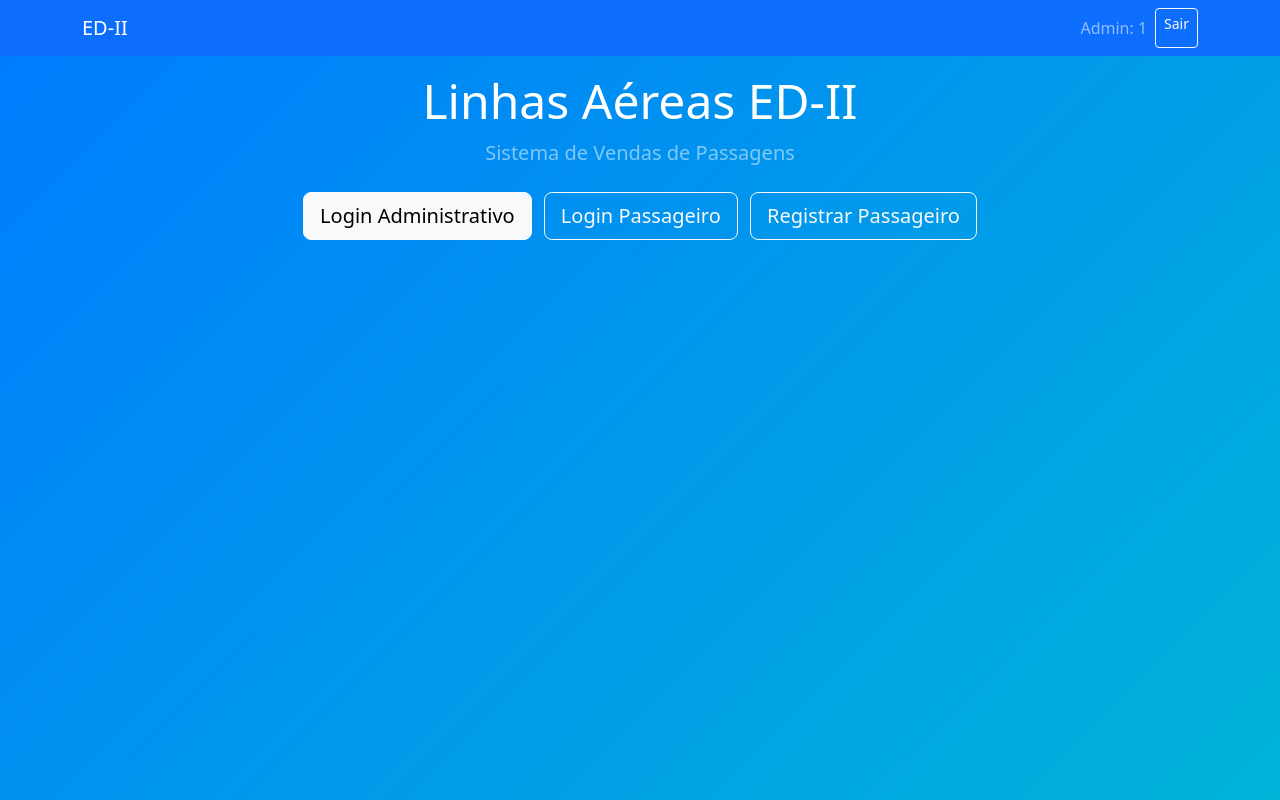
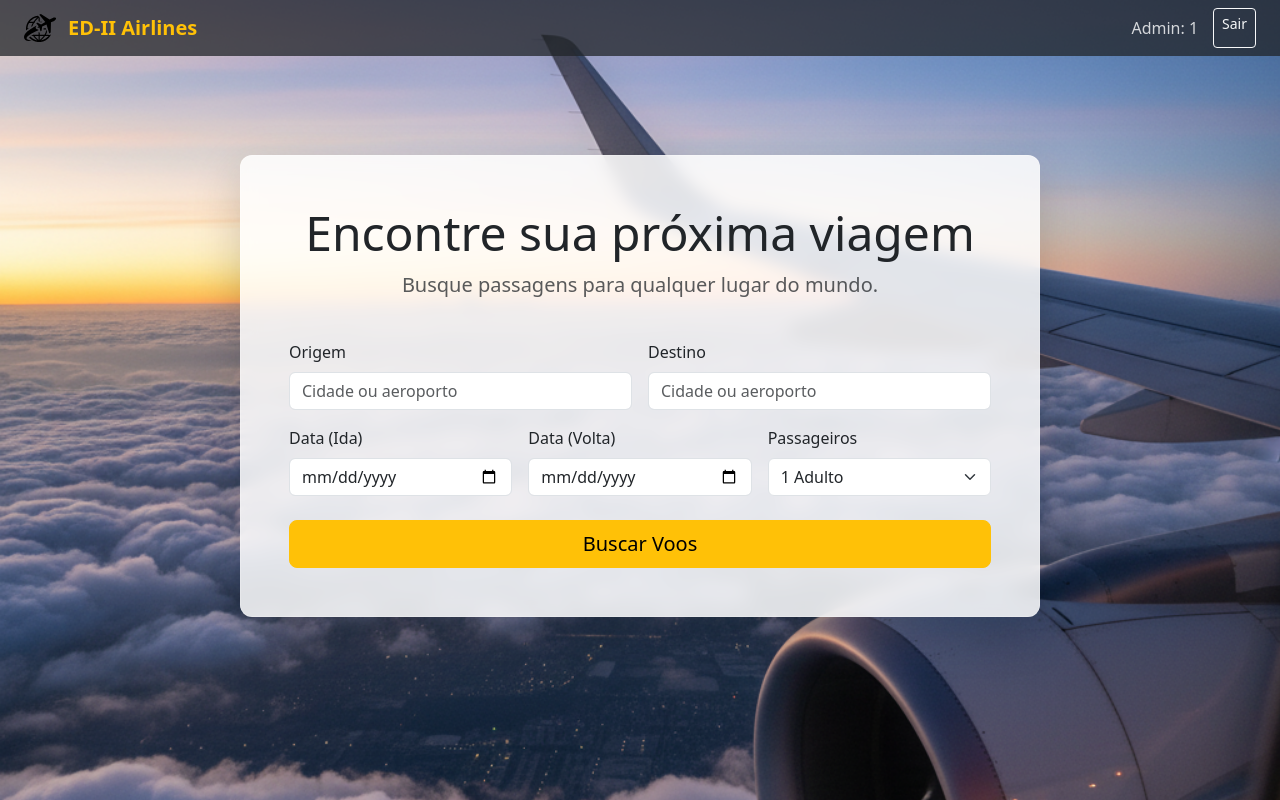
Before and after one commit to KaiqueWilliam/airline-management-system, a Flask app: page / in a window 1280 px wide. Run offline with Flask 3, Linux system fonts and the light colour scheme; the visitor is signed in with stand-in values (Sample User, id 1); some libraries are stand-ins or nearby versions.

Commit message:
add new tamplates of login and passenger, new structure files html and new route_voo

```diff
--- a/app/routes/voo_routes.py
+++ b/app/routes/voo_routes.py
@@ -2,7 +2,7 @@ from flask import Blueprint, render_template, request, redirect, url_for, flash
 
 voo_bp = Blueprint('voos', __name__, url_prefix='/voos')
 
-# DICIONÁRIO OBRIGATÓRIO DE VOOS (exigido pelo trabalho)
+
 voos = {
     "LA1001": {"origem": "São Paulo", "destino": "Rio de Janeiro", "horario": "08:30", "preco": 450},
     "LA1002": {"origem": "Rio de Janeiro", "destino": "Brasília", "horario": "10:45", "preco": 520},
--- a/app/static/css/style.css
+++ b/app/static/css/style.css
@@ -1,26 +1,70 @@
+/* Seu código body continua aqui */
 body {
-  background: linear-gradient(135deg, #007bff, #00b4d8);
+  background-image: url("{{ url_for('static', filename='images/fundo_aviacao.png') }}");
+  background-size: cover;
+  background-position: center center;
   background-attachment: fixed;
+  padding-top: 70px;
   color: #333;
 }
 
 .card {
-  background-color: #ffffffdd;
-  backdrop-filter: blur(5px);
-  border: none;
+  background-color: rgba(255, 255, 255, 0.85);
+  backdrop-filter: blur(8px);
+  border: 1px solid rgba(255, 255, 255, 0.2);
+  border-radius: 12px;
 }
 
 .btn-primary {
-  background-color: #007bff;
-  border: none;
+  background-color: #ffc107;
+  border-color: #ffc107;
+  color: #000;
+  font-weight: 500;
   transition: all 0.3s ease;
 }
 
 .btn-primary:hover {
-  background-color: #0056b3;
+  background-color: #e0a800;
+  border-color: #d39e00;
+  color: #000;
   transform: scale(1.02);
 }
 
 .form-control:focus {
-  box-shadow: 0 0 5px rgba(0, 123, 255, 0.5);
+  box-shadow: 0 0 5px rgba(255, 193, 7, 0.5);
+  border-color: #ffc107;
 }
+
+/* Nova cor principal (Amarelo/Dourado) */
+.navbar-brand {
+  color: #ffc107 !important;
+  font-weight: bold;
+  display: flex; /* Para alinhar o ícone e o texto */
+  align-items: center; /* Alinha verticalmente */
+}
+
+/* Estilo para a imagem da logo (se usar imagem em vez de emoji) */
+.navbar-brand .logo-icon {
+  height: 28px; /* Ajuste o tamanho conforme necessário */
+  margin-right: 8px; /* Espaço entre a logo e o texto */
+  vertical-align: middle;
+}
+
+/* Espaçamento maior entre os botões na navbar */
+.navbar-nav .nav-item {
+  margin-left: 10px; /* Adiciona espaço entre os itens */
+}
+
+.hero-section {
+  min-height: 75vh;
+  display: flex;
+  align-items: center;
+  justify-content: center;
+}
+
+/* Ajuste para o navbar-text quando logado */
+.navbar-text {
+  color: rgba(255, 255, 255, 0.8) !important;
+  margin-right: 15px !important;
+  font-weight: 500;
+}
--- a/app/templates/base.html
+++ b/app/templates/base.html
@@ -6,12 +6,35 @@
   <title>Linhas Aéreas ED-II</title>
   <link rel="stylesheet" href="{{ url_for('static', filename='css/bootstrap.min.css') }}">
   <link rel="stylesheet" href="{{ url_for('static', filename='css/style.css') }}">
+  <style>
+
+    body {
+      background-image: url("{{ url_for('static', filename='images/fundo_aviacao.png') }}");
+      background-size: cover;
+      background-position: center center;
+      background-attachment: fixed;
+      padding-top: 70px;
+      color: #333;
+    }
+  </style>
 </head>
 <body>
-  <nav class="navbar navbar-expand-lg navbar-dark bg-primary">
-    <div class="container">
-      <a class="navbar-brand" href="{{ url_for('index') }}">ED-II</a>
-      <div class="d-flex">
+  <nav class="navbar navbar-expand-lg navbar-dark bg-dark bg-opacity-75 fixed-top">
+    <div class="container-fluid px-4">
+      <a class="navbar-brand" href="{{ url_for('index') }}">
+    <img src="{{ url_for('static', filename='images/logo_aviao.svg') }}" alt="Logo Avião" class="logo-icon">
+    <span class="ms-1">ED-II Airlines</span>
+    </a>
+
+      <button class="navbar-toggler" type="button" data-bs-toggle="collapse" data-bs-target="#navbarNav" aria-controls="navbarNav" aria-expanded="false" aria-label="Toggle navigation">
+        <span class="navbar-toggler-icon"></span>
+      </button>
+
+      <div class="collapse navbar-collapse" id="navbarNav">
+        <ul class="navbar-nav me-auto">
+          </ul>
+
+        <div class="navbar-nav d-flex">
           {% if session.get('admin') %}
             <span class="navbar-text me-2">Admin: {{ session.get('admin') }}</span>
             <a href="{{ url_for('admin.logout') }}" class="btn btn-outline-light btn-sm">Sair</a>
@@ -19,9 +42,11 @@
             <span class="navbar-text me-2">Passageiro: {{ session.get('passenger') }}</span>
             <a href="{{ url_for('passenger.logout') }}" class="btn btn-outline-light btn-sm">Sair</a>
           {% else %}
-          <a href="{{ url_for('admin.login') }}" class="btn btn-outline-light btn-sm me-2">Admin</a>
-          <a href="{{ url_for('passenger.login') }}" class="btn btn-light btn-sm">Entrar</a>
+            <a href="{{ url_for('admin.login') }}" class="btn btn-outline-secondary btn-sm me-3">Admin</a>
+            <a href="{{ url_for('passenger.login') }}" class="btn btn-light btn-sm me-3">Entrar</a>
+            <a href="{{ url_for('passenger.register') }}" class="btn btn-primary btn-sm">Registrar</a>
           {% endif %}
+        </div>
       </div>
     </div>
   </nav>
@@ -30,7 +55,7 @@
     {% with messages = get_flashed_messages(with_categories=true) %}
       {% if messages %}
         {% for category, msg in messages %}
-          <div class="alert alert-{{ category }} alert-dismissible fade show" role="alert">
+          <div class="alert alert-{{ category }} alert-dismissible fade show card" role="alert" style="background-color: rgba(255, 255, 255, 0.9);">
             {{ msg }}
             <button type="button" class="btn-close" data-bs-dismiss="alert" aria-label="Close"></button>
           </div>
--- a/app/templates/index.html
+++ b/app/templates/index.html
@@ -1,15 +1,45 @@
 {% extends 'base.html' %}
 {% block conteudo %}
-<div class="container d-flex align-items-center justify-content-center min-vh-75">
-  <div class="text-center">
-    <h1 class="display-5 text-white">Linhas Aéreas ED-II</h1>
-    <p class="lead text-white-50">Sistema de Vendas de Passagens</p>
+<div class="container hero-section">
+  <div class="card shadow-lg p-4 p-md-5" style="max-width: 800px; width: 100%;">
 
-    <div class="mt-4">
-      <a href="{{ url_for('admin.login') }}" class="btn btn-lg btn-light me-2">Login Administrativo</a>
-      <a href="{{ url_for('passenger.login') }}" class="btn btn-lg btn-outline-light me-2">Login Passageiro</a>
-      <a href="{{ url_for('passenger.register') }}" class="btn btn-lg btn-outline-light">Registrar Passageiro</a>
+    <div class="text-center mb-4">
+      <h1 class="display-5">Encontre sua próxima viagem</h1>
+      <p class="lead text-muted">Busque passagens para qualquer lugar do mundo.</p>
     </div>
+
+    <form>
+      <div class="row g-3">
+        <div class="col-md-6">
+          <label for="origem" class="form-label">Origem</label>
+          <input type="text" class="form-control" id="origem" placeholder="Cidade ou aeroporto">
+        </div>
+        <div class="col-md-6">
+          <label for="destino" class="form-label">Destino</label>
+          <input type="text" class="form-control" id="destino" placeholder="Cidade ou aeroporto">
+        </div>
+        <div class="col-md-4">
+          <label for="data-ida" class="form-label">Data (Ida)</label>
+          <input type="date" class="form-control" id="data-ida">
+        </div>
+        <div class="col-md-4">
+          <label for="data-volta" class="form-label">Data (Volta)</label>
+          <input type="date" class="form-control" id="data-volta">
+        </div>
+        <div class="col-md-4">
+          <label for="passageiros" class="form-label">Passageiros</label>
+          <select id="passageiros" class="form-select">
+            <option selected>1 Adulto</option>
+            <option>2 Adultos</option>
+            <option>3 Adultos</option>
+            <option>1 Adulto, 1 Criança</option>
+          </select>
+        </div>
+      </div>
+      <div class="d-grid mt-4">
+        <button type="submit" class="btn btn-primary btn-lg">Buscar Voos</button>
+      </div>
+    </form>
   </div>
 </div>
 {% endblock %}
```
Also changed, not shown: app/templates/admin/login.html (+8 -4 lines), app/templates/passenger/dashboard.html (+7 -3 lines), app/templates/passenger/login.html (+6 -2 lines), app/templates/passenger/register.html (+6 -2 lines), app/static/images/fundo_aviacao.png (added), app/static/images/logo_aviao.svg (added). Lines whose indentation alone changed are shown as unchanged.
